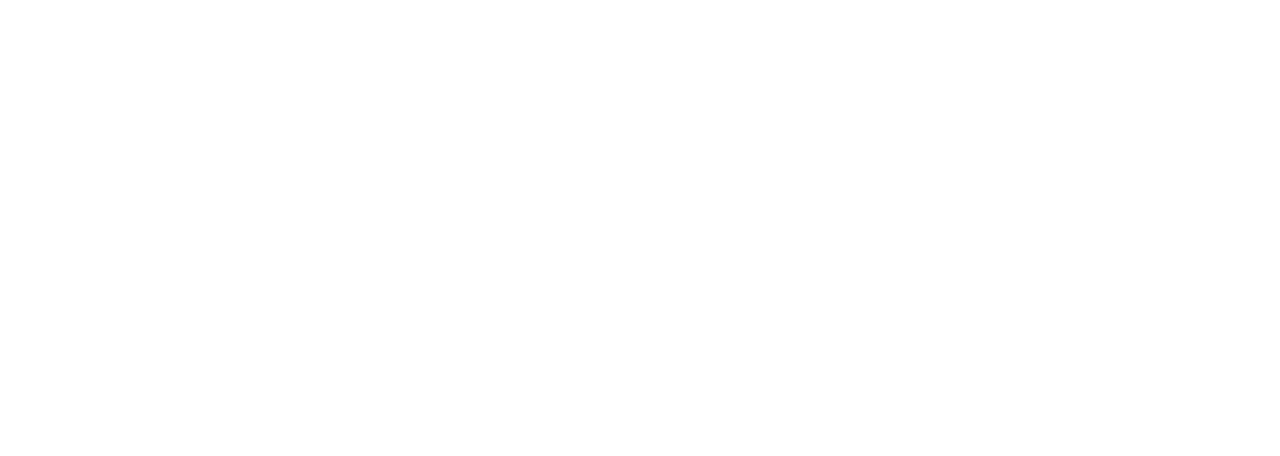
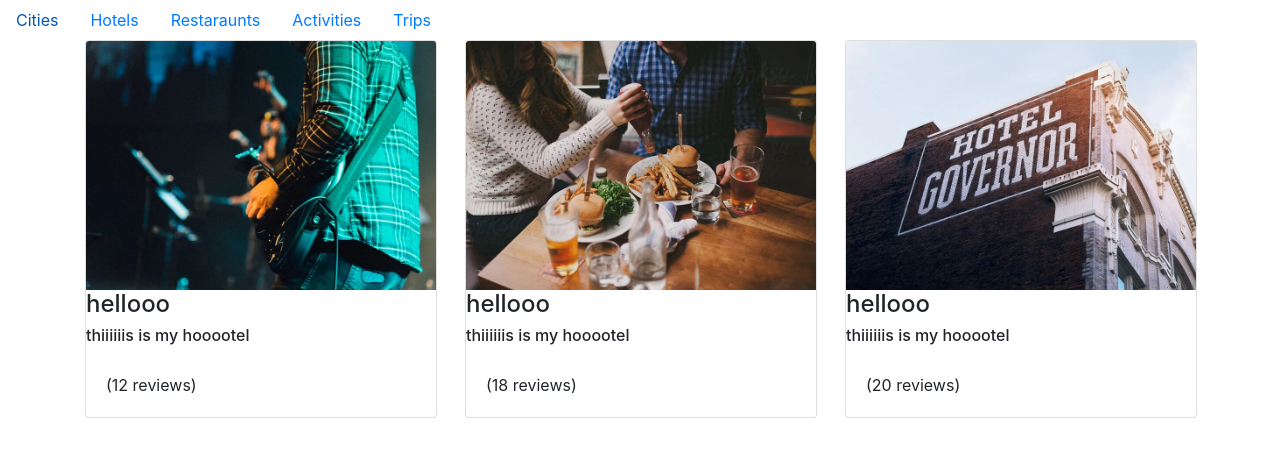
Before and after one commit to GSherif/ITI_GP, a website: page index.html in a window 1280 px wide. Drawn offline with Linux system fonts and the light colour scheme.

Commit message:
Hotels card

```diff
--- a/index.html
+++ b/index.html
@@ -7,9 +7,79 @@
     <meta http-equiv="X-UA-Compatible" content="ie=edge">
     <title>ITI_GP</title>
     <link rel="stylesheet" href="css/style.css">
+
 </head>
 
 <body>
+    <nav class="nav tab-active">
+        <a class="nav-link" href="#">Cities</a>
+        <a class="nav-link" href="#">Hotels</a>
+        <a class="nav-link" href="#">Restaraunts</a>
+        <a class="nav-link" href="#">Activities</a>
+        <a class="nav-link active" href="#">Trips</a>
+    </nav>
+
+<div class="container">
+    <div class="row">
+        <div class="col-lg-4">
+            <div class="card" style="width: 22rem;">
+                <img src="images/listing-item-02.webp" class="card-img-top" alt="...">
+                <h4>hellooo </h4>
+                <h6>thiiiiiis is my hooootel</h6>
+                <span><i class="far fa-heart"></i></span>
+                <div class="card-body">
+                    <p class="card-text">
+                            <i class="fas fa-star"></i>
+                            <i class="fas fa-star"></i>
+                            <i class="fas fa-star"></i>
+                            <i class="fas fa-star"></i>
+                            <i class="fas fa-star-half-alt"></i>
+                            <span>(12 reviews)</span>
+                    </p>
+                </div>
+            </div>
+        </div>
+
+        <div class="col-lg-4">
+            <div class="card" style="width: 22rem;">
+                <img src="images/listing-item-04.webp" class="card-img-top" alt="...">
+                <h4>hellooo </h4>
+                <h6>thiiiiiis is my hooootel</h6>
+                <span><i class="far fa-heart"></i></span>
+                <div class="card-body">
+                    <p class="card-text">
+                            <i class="fas fa-star"></i>
+                            <i class="fas fa-star"></i>
+                            <i class="fas fa-star"></i>
+                            <i class="fas fa-star"></i>
+                            <i class="fas fa-star-half-alt"></i>
+                            <span>(18 reviews)</span>
+                    </p>
+                </div>
+            </div>
+        </div>
+
+        <div class="col-lg-4">
+            <div class="card" style="width: 22rem;">
+                <img src="images/listing-item-03.webp" class="card-img-top" alt="...">
+                <h4>hellooo </h4>
+                <h6>thiiiiiis is my hooootel</h6>
+                <span><i class="far fa-heart"></i></span>
+                <div class="card-body">
+                    <p class="card-text">
+                            <i class="fas fa-star"></i>
+                            <i class="fas fa-star"></i>
+                            <i class="fas fa-star"></i>
+                            <i class="fas fa-star"></i>
+                            <i class="fas fa-star-half-alt"></i>
+                            <span>(20 reviews)</span>
+                    </p>
+                </div>
+            </div>
+        </div>
+
+    </div>
+</div>
     <script src="js/script.js"></script>
 </body>
 
--- /dev/null
+++ b/sass/Components/_hotelsCrad.scss
@@ -0,0 +1,38 @@
+.card
+{
+    position: relative;
+    .card-text
+    {
+        i.fas {color:yellow;}
+        span{color:grey;}
+    }
+    &:hover
+        {
+
+            margin-top: -0.5rem;
+            transition: all 0.3s ease-in-out 0s;
+        }
+    h4
+    {
+        position: absolute;
+        top:55%;
+        left: 5%;
+        color:white;
+    }
+    h6
+    {
+        position: absolute;
+        top:66%;
+        left:5%;
+        color:gray;
+
+    }
+    i.far
+    {
+        position: absolute;
+        top:65%;
+        right: 15%;
+        color: white;
+        font-size: 20px;
+    }
+}
--- /dev/null
+++ b/sass/Components/_tabs.scss
@@ -0,0 +1,13 @@
+.tab-active
+{
+    a
+    {
+        color:black;
+    }
+
+    a:focus
+    {
+        color:#0056b3;
+        background-color: lightgray;
+    }
+}
```
Also changed, not shown: images/listing-item-02.webp (added), images/listing-item-03.webp (added), images/listing-item-04.webp (added).
